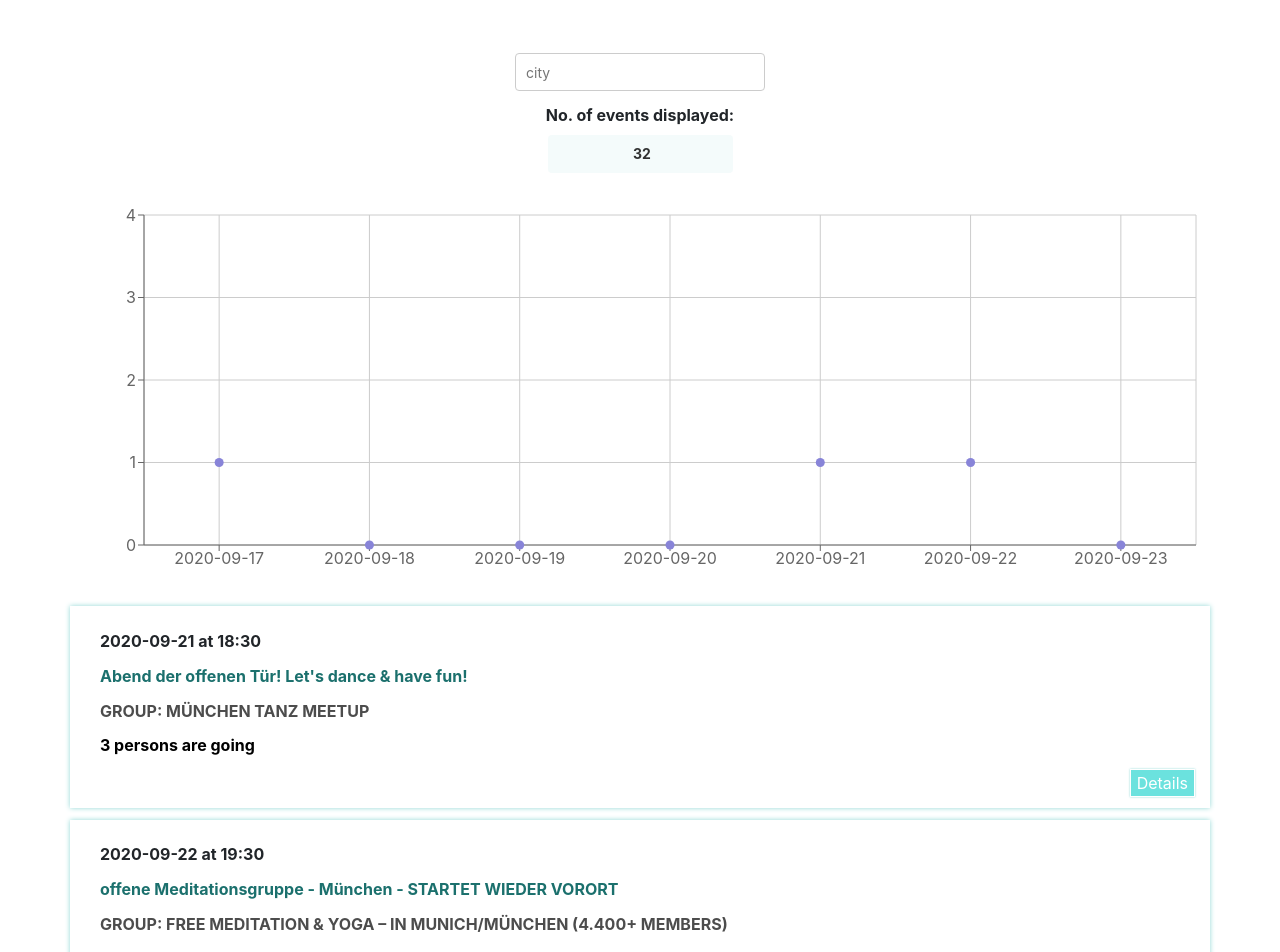
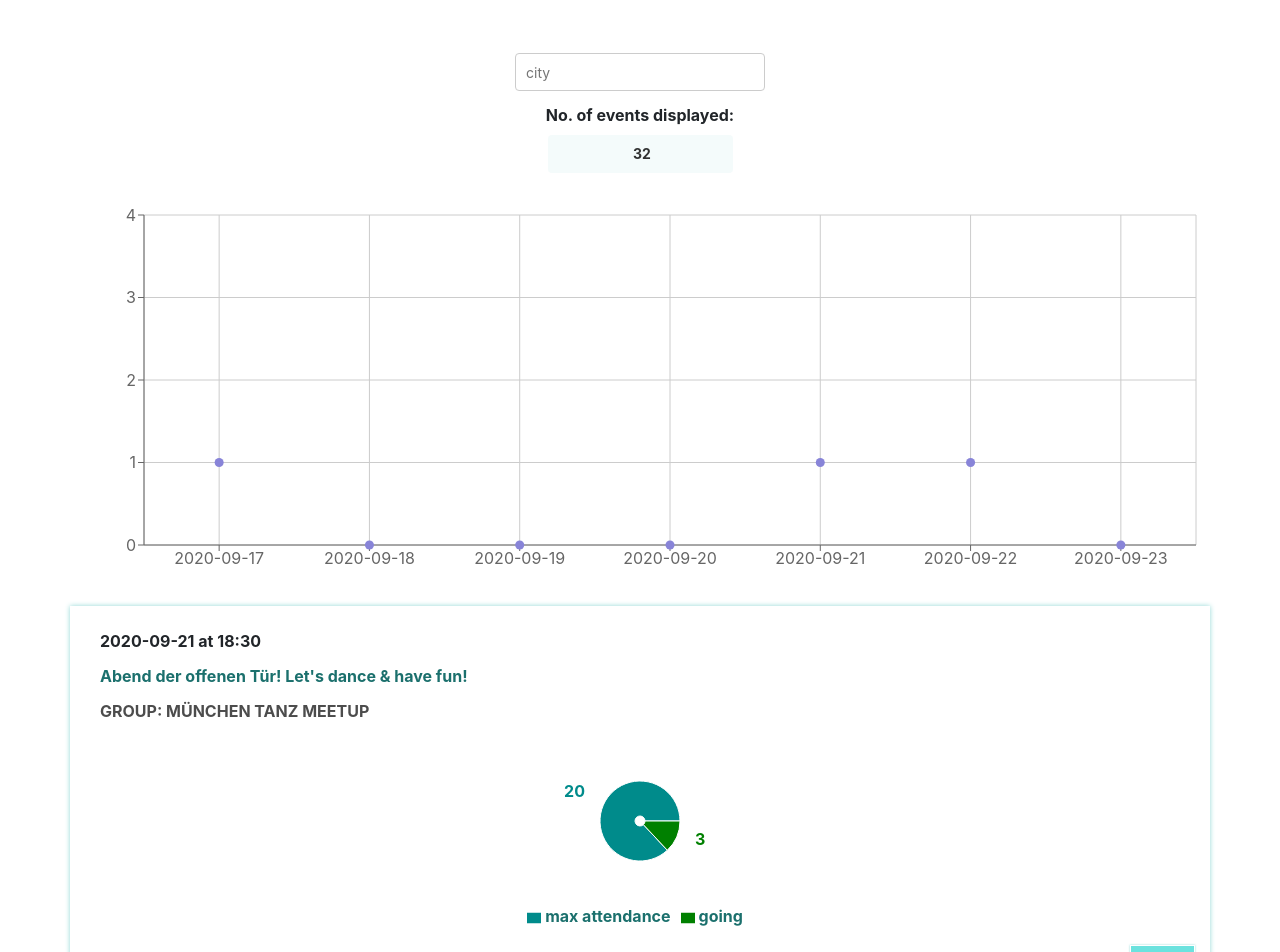
Before and after one commit to skouroufexis/meetup, a React (Create React App) app: page / in a window 1280 px wide. Shown: the top 952 px of the page. Built offline with nearby package versions, Linux system fonts and the light colour scheme; what atatus-spa would draw is missing.

Commit message:
Update Event.js
incorporated pie chart in the results

```diff
--- a/src/Event.js
+++ b/src/Event.js
@@ -1,4 +1,5 @@
 import React, { Component } from 'react';
+import {ChartPie} from './chart';
 
 class Event extends Component{
 
@@ -8,7 +9,8 @@ class Event extends Component{
         this.state = {
             open:false,
             event:[this.props.event],
-            content:[]
+            content:[],
+            pieChartData:[]
           }
     }
     render(){
@@ -30,6 +32,10 @@ class Event extends Component{
                                 return(<div className='row event_row' key={c+ '1'}><div className='col-12 extra'>{c}</div></div>)
                             }
                         )}
+                    {/* <div className='col-12'>
+                    <ChartPie className='chart' data={[{name:'max attendance',value:this.state.pieChartData[0]},{name:'going',value:this.state.pieChartData[1]}]} />
+                    </div> */}
+
                     </div>
 
                     <div className='d-flex flex-row-reverse div_toggleDetails'>
@@ -59,16 +65,29 @@ class Event extends Component{
 
             let groupName= 'Group: '+ event.group.name;
 
+            let rsvpLimit=event.rsvp_limit;
+
+
+
             let rsvp=event.yes_rsvp_count;
-                if (rsvp==1)
+
+            let PChart='';
+
+            //add Pie Chart data only if rsvp_limit is present
+            if(rsvpLimit)
                 {
-                    rsvp=rsvp+' person is going';
+                    this.setState({pieChartData:[rsvpLimit,rsvp]},function(){
+                        PChart =<div className='row'> <ChartPie className='chart' data={[{name:'max attendance',value:this.state.pieChartData[0]},{name:'going',value:this.state.pieChartData[1]}]} /></div>
+                        this.setState({content:[eventTime,eventName,groupName,PChart]});
+                    })
+
                 }
-                else
+             else
                 {
-                    rsvp=rsvp+' persons are going';
+                    this.setState({content:[eventTime,eventName,groupName]});
                 }
-            this.setState({content:[eventTime,eventName,groupName,rsvp]});
+
+
         }
 
 
@@ -100,17 +119,14 @@ class Event extends Component{
 
         let groupName= 'Group: '+ event.group.name;
 
+        let rsvpLimit=event.rsvp_limit;
+
         let rsvp=event.yes_rsvp_count;
-            if (rsvp==1)
-            {
-                rsvp=rsvp+' person is going';
-            }
-            else
-            {
-                rsvp=rsvp+' persons are going';
-            }
 
-            console.log(event);
+        let PChart='';
+
+
+        console.log(event);
         let description=<div>{event.description}</div>
 
 
@@ -122,11 +138,40 @@ class Event extends Component{
 
         if(this.state.open==false)
         {
-            this.setState({content:[eventTime,eventName,groupName,rsvp]})
+
+            //add Pie Chart data only if rsvp_limit is present
+            if(rsvpLimit)
+            {
+                this.setState({pieChartData:[rsvpLimit,rsvp]},function(){
+                    PChart =<div className='row'> <ChartPie className='chart' data={[{name:'max attendance',value:this.state.pieChartData[0]},{name:'going',value:this.state.pieChartData[1]}]} /></div>
+                    this.setState({content:[eventTime,eventName,groupName,PChart]});
+                })
+
+            }
+            else
+            {
+                this.setState({content:[eventTime,eventName,groupName]});
+            }
+
         }
         else
         {
-            this.setState({content:[eventTime,eventName,groupName,rsvp,description,visibility,link]});
+
+                //add Pie Chart data only if rsvp_limit is present
+            if(rsvpLimit)
+            {
+                this.setState({pieChartData:[rsvpLimit,rsvp]},function(){
+                    PChart =<div className='row'> <ChartPie className='chart' data={[{name:'max attendance',value:this.state.pieChartData[0]},{name:'going',value:this.state.pieChartData[1]}]} /></div>
+                    this.setState({content:[eventTime,eventName,groupName,description,visibility,link,PChart]});
+                })
+
+            }
+            else
+            {
+                this.setState({content:[eventTime,eventName,groupName,description,visibility,link]});
+            }
+
+
         }
     }
 
```
